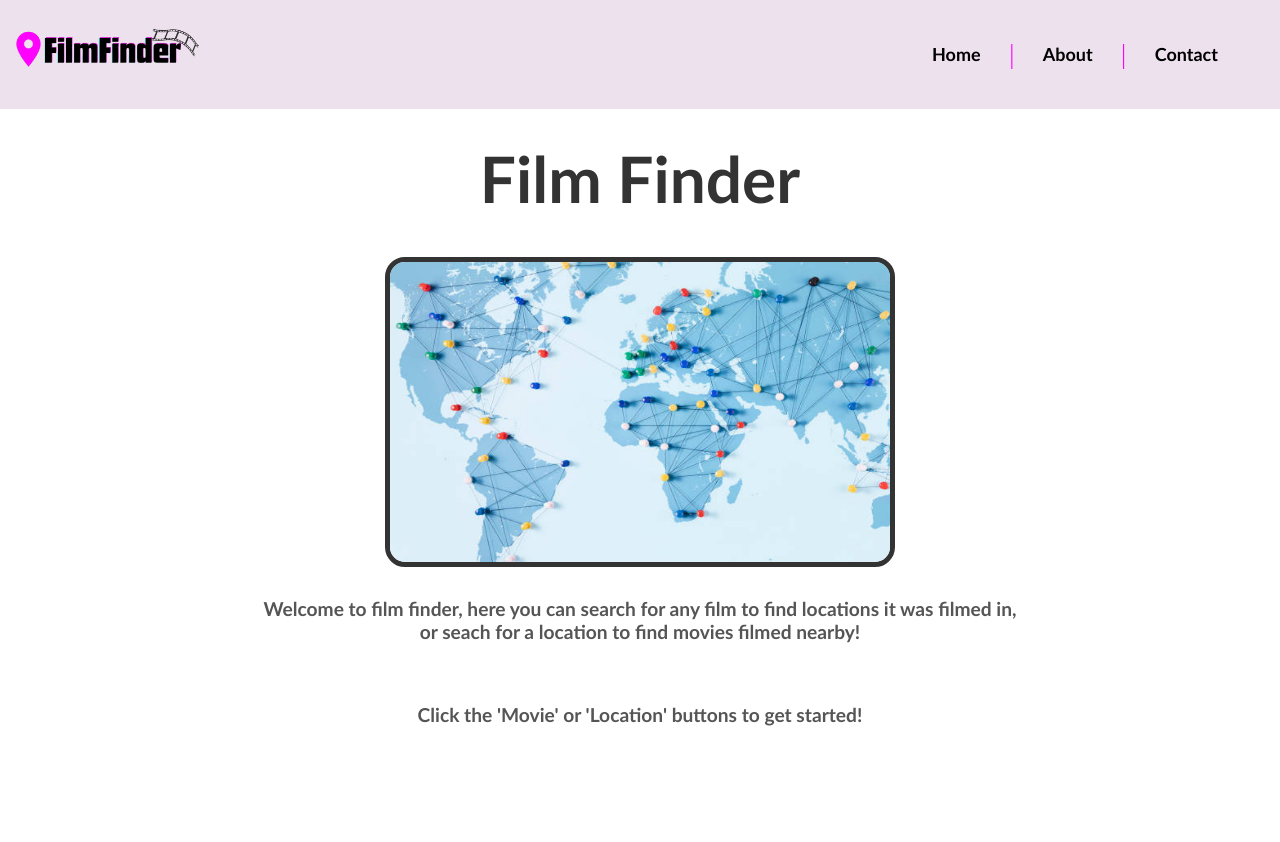
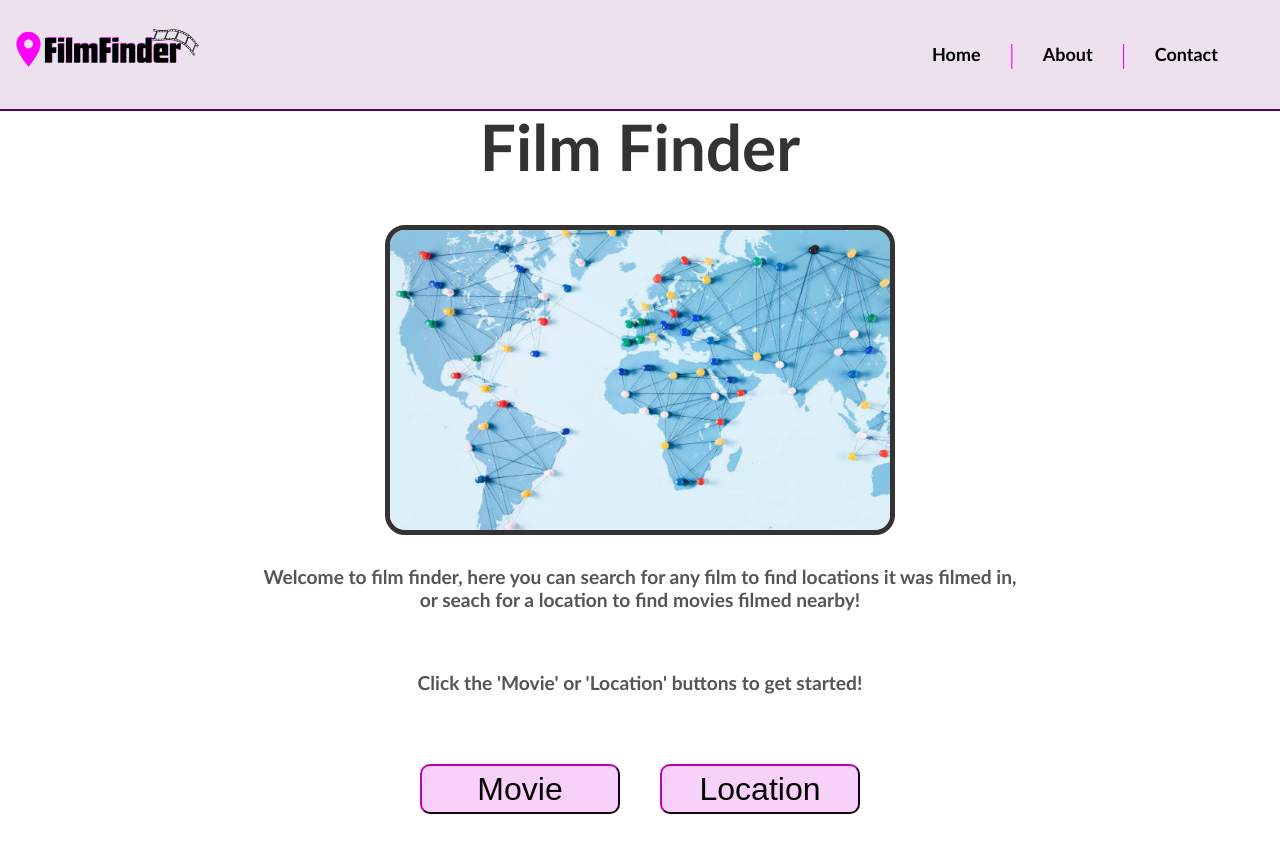
Before and after one commit to reannam/film-places-webapp, a React app: page / in a window 1280 px wide. Before the commit the page ends 816 px from the top, so only its background shows below. Built offline with nearby package versions, Linux system fonts and the light colour scheme.

Commit message:
home page updated

```diff
--- a/src/components/App.tsx
+++ b/src/components/App.tsx
@@ -18,8 +18,10 @@ export default function App() {
                 here you can search for any film to find locations it
                 was filmed in, or seach for a location to find movies filmed nearby!</h2>
             <h2 className={Styles.mainText}>Click the 'Movie' or 'Location' buttons to get started!</h2>
-
-
+            <div className="buttonContainer">
+            <button className={Styles.button} onClick={() => window.location.href = '/movie'}>Movie</button>
+            <button className={Styles.button} onClick={() => window.location.href = '/location'}>Location</button>
+            </div>
             </div>
         </div>
     );
--- a/src/styles/App.module.css
+++ b/src/styles/App.module.css
@@ -25,3 +25,20 @@
     border: #333   5px solid;
     border-radius: 20px;
 }
+.buttonContainer {
+    display: flex;
+    flex-direction: column;
+    align-items: center;
+    justify-content: center;
+}
+
+.button {
+    height: 50px;
+    width: 200px;
+    font-size: xx-large;
+    margin: 20px;
+    background-color: #f8d1f8;
+    border-color: #680068;
+    border-radius: 10px;
+    cursor: pointer;
+}
--- a/src/styles/Header.module.css
+++ b/src/styles/Header.module.css
@@ -6,6 +6,7 @@
   position: fixed;
   top: 0;
   left: 0;
+  border-bottom: #560056 2px solid;
 }
 
 .header a {
--- a/src/styles/globals.css
+++ b/src/styles/globals.css
@@ -15,15 +15,15 @@
     width: 100%;
 }
 
-button {
+/* button {
     height: 50px;
     width: 200px;
     font-size: xx-large;
     margin: 20px;
-    background-color: #d1ff75; /* Green */
+    background-color: #d1ff75; Green
     border-color: #496b03;
     border-radius: 10px;
-}
+} */
 
 img {
     height: 500px;
```
